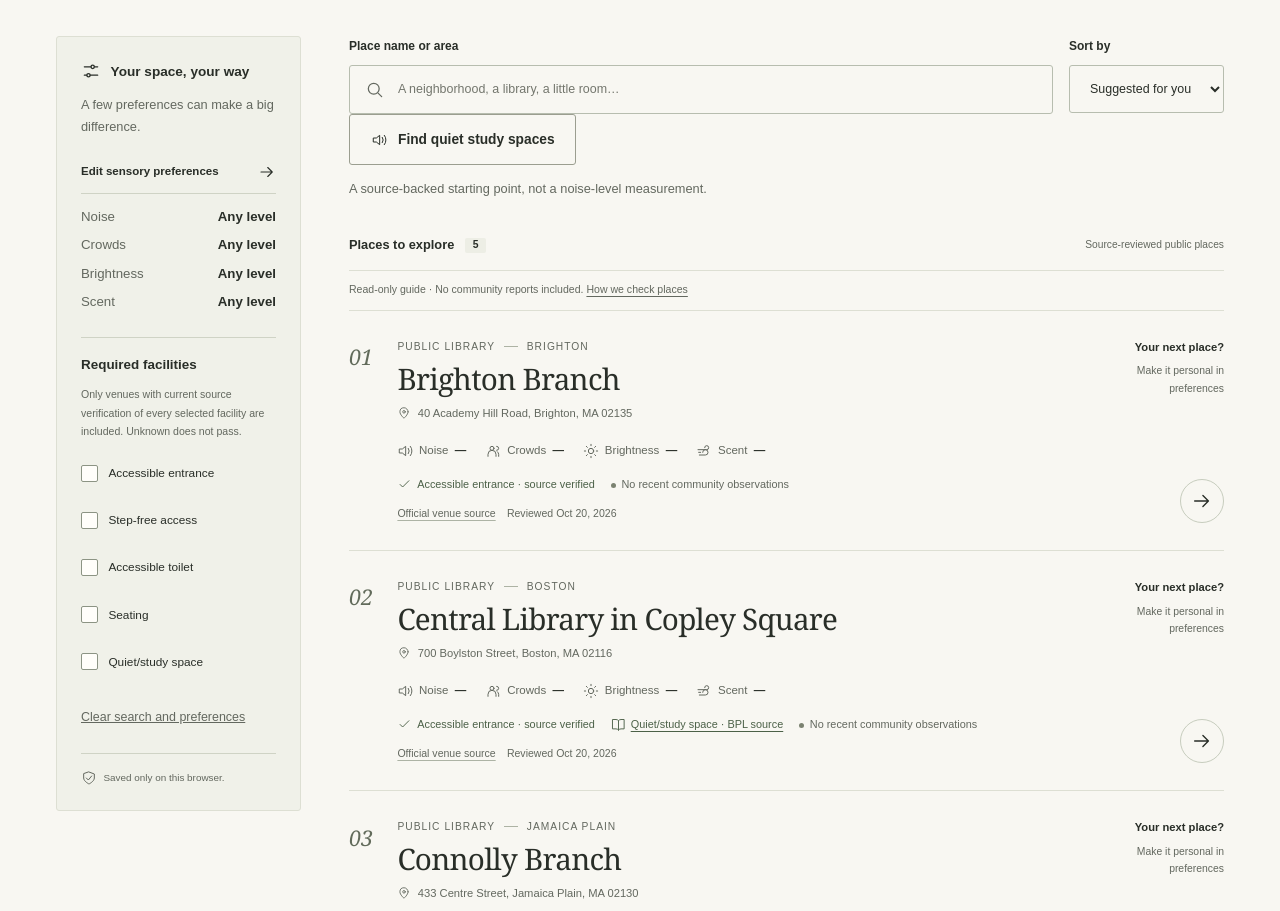
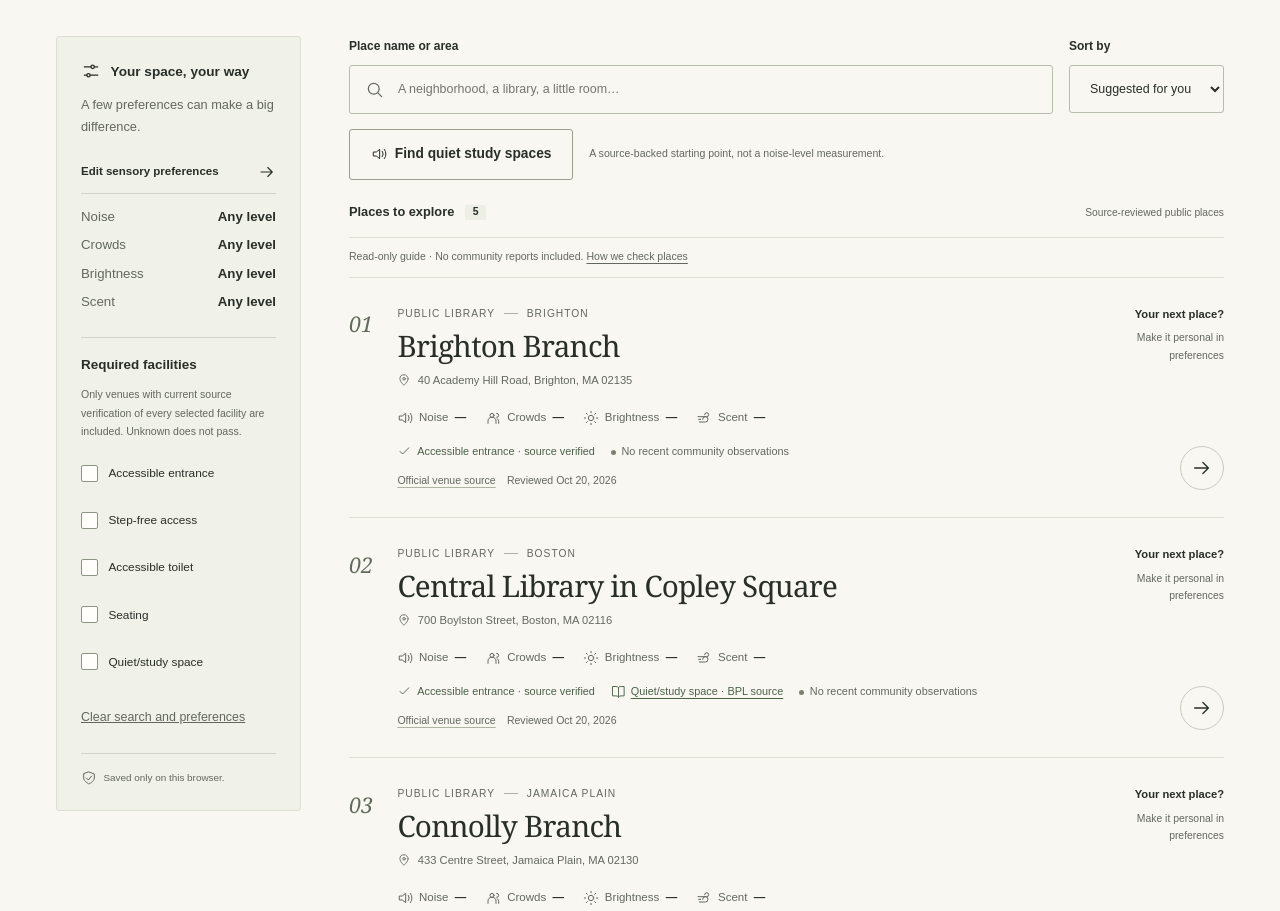
Before and after one commit to cx-57/QuietSpace, a Next.js app: page / in a window 1280 px wide. Shown: the part 914-1825 px from the top of the page. Built offline with nearby package versions, Linux system fonts and the light colour scheme.

Commit message:
Style accessible quiet-study discovery shortcut

```diff
--- a/src/app/globals.css
+++ b/src/app/globals.css
@@ -105,6 +105,10 @@ figcaption { display:flex; justify-content:space-between; gap:.6rem; color:var(-
 .search-input > .icon { position:absolute; left:1rem; top:50%; transform:translateY(-50%); color:var(--muted); }
 .search-input input { padding-left:3rem; }
 .search-row input,.search-row select { background:transparent; border-color:#b7bdaf; font-size:.78rem; }
+.quiet-quick-filter { display:flex; flex-wrap:wrap; gap:.5rem 1rem; align-items:center; margin-top:.9rem; }
+.quiet-quick-filter p { font-size:.66rem; margin:0; }
+.quiet-quick-filter button { display:inline-flex; align-items:center; gap:.5rem; }
+.quiet-quick-filter button[aria-pressed="true"] { border-color:var(--ink); }
 .results-heading { display:flex; justify-content:space-between; align-items:center; flex-wrap:wrap; gap:1rem; padding-block:1.5rem 1rem; border-bottom:1px solid var(--line); }
 .results-heading h3 { display:flex; gap:.7rem; align-items:center; font-size:.8rem; font-weight:700; }
 .results-heading h3 span { font-size:.65rem; padding:.1rem .45rem; background:var(--tint); border-radius:2px; }
```
